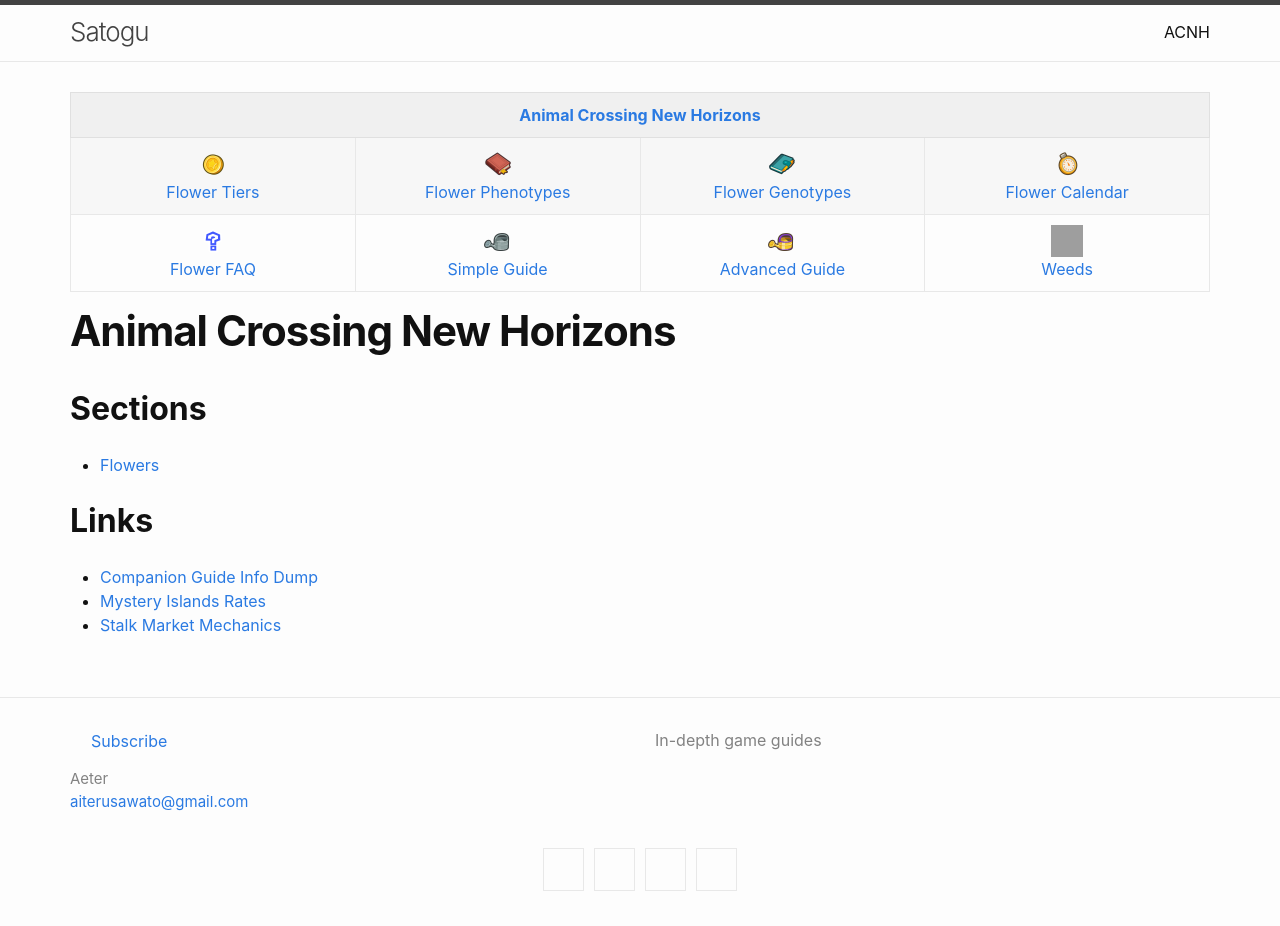
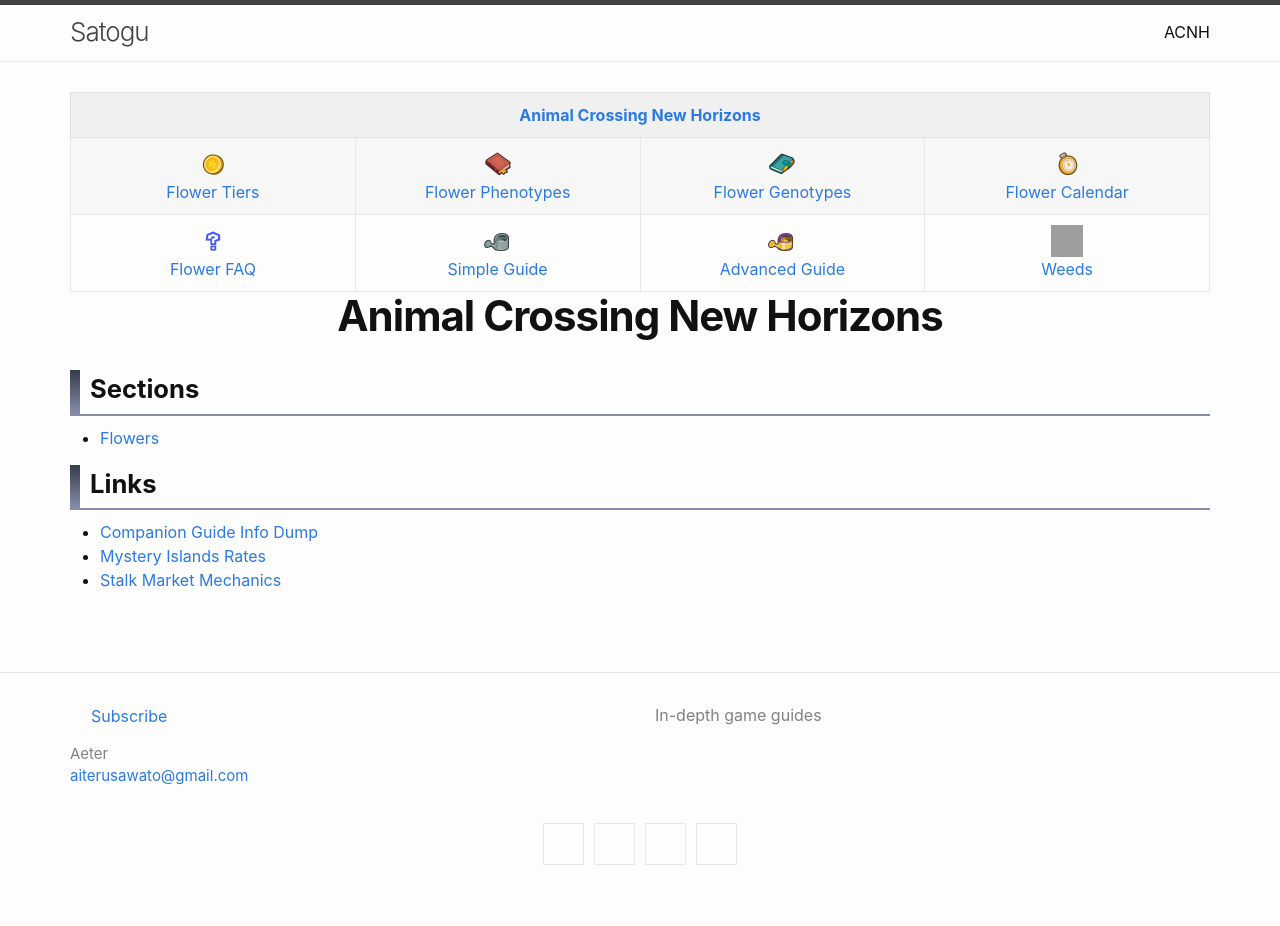
Before and after one commit to aiterusawato/satogu, a Jekyll site: the page built from acnh/index.md, in a window 1280 px wide. Built offline with Jekyll 4.4.1, drawn with Linux system fonts in a browser that asks for light colours; after the commit the page ends 900 px from its top, so only the background shows below that; grey boxes are pictures that could not be loaded.

Commit message:
Update css

```diff
--- a/_includes/custom-head.html
+++ b/_includes/custom-head.html
@@ -11,6 +11,6 @@
 <link rel="icon" type="image/png" sizes="16x16" href="/satogu/assets/favicons/favicon-16x16.png">
 <link rel="icon" type="image/png" sizes="32x32" href="/satogu/assets/favicons/favicon-32x32.png">
 <link rel="mask-icon" href="/satogu/assets/favicons/safari-pinned-tab.svg" color="#5bbad5">
-<link rel="manifest" href="/satogu/assets/favicons/site.webmanifest">
+<link rel="manifest" href="/satogu/site.webmanifest">
 <meta name="msapplication-TileColor" content="#da532c">
 <meta name="theme-color" content="#ffffff">
--- a/_layouts/acnh.html
+++ b/_layouts/acnh.html
@@ -1,6 +1,7 @@
 ---
 layout: default
 ---
+
 <article class="post">
 
   {% assign nav = site.data.nav.acnh %}
--- a/_sass/main.scss
+++ b/_sass/main.scss
@@ -27,9 +27,47 @@
 	font-weight: bold;
 }
 
-.post-content h1, .post-content h2 {
-	margin-top: 20px;
-	margin-bottom: 20px;
+.post-header {
+	text-align: center;
+}
+
+.post-content h1 {
+	font-size: 1.6rem;
+	font-weight: bold;
+	color: #fff;
+	background-color: #363b4e;
+	margin: 20px 0;
+	padding: 10px;
+}
+
+.post-content h2 {
+	position: relative;
+	font-size: 1.6rem;
+	font-weight: bold;
+	padding: 0 0 5px 20px;
+	margin: 10px 0;
+	border-bottom: #858daa solid 2px;
+}
+
+.post-content h2:before {
+	position: absolute;
+	left: 0;
+	bottom: 0;
+	content : '';
+	width: 10px;
+	height: 100%;
+	background: linear-gradient(to bottom,#363b4e,#858daa);
+}
+
+.post-content p {
+	font-size: 1rem;
+	padding: 0;
+	margin: 0 0 10px;
+}
+
+.img-full {
+	width: 100%;
+	height: 100%;
 }
 
 img {
@@ -49,14 +87,7 @@
 }
 table {
 	max-width: 100%;
-	/*
-	table-layout:fixed;
-	*/
-	margin-bottom: 15px;
-
-}
-th, td {
-	/*font-size: 0.7em;*/
+	margin: 0;
 }
 
 table img {
@@ -71,10 +102,23 @@
 	height: auto;
 }
 
-.layout  {
+.layout {
 	border: 2px solid black;
 	width: auto;
 	height: auto;
+}
+
+.data-structure {
+	text-align: center;
+}
+
+.data-structure thead {
+	font-size: 1.4rem;
+}
+
+.data-structure tbody tr:first-child {
+	font-size: 0.7rem;
+	font-weight: bold;
 }
 
 .stage {
@@ -84,6 +128,8 @@
 
 .table-wrapper {
   overflow-x: scroll;
+  padding: 0;
+  margin: 15px 0;
 }
 
 #markdown-toc::before {
@@ -110,21 +156,25 @@
     margin-right: auto;
     margin-left: auto;
 }
+
 @media (min-width: 576px) {
     .wrapper {
         max-width: 540px;
     }
 }
+
 @media (min-width: 768px) {
     .wrapper {
         max-width: 720px;
     }
 }
+
 @media (min-width: 992px) {
     .wrapper {
         max-width: 960px;
     }
 }
+
 @media (min-width: 1200px) {
     .wrapper {
         max-width: 1140px;
```
